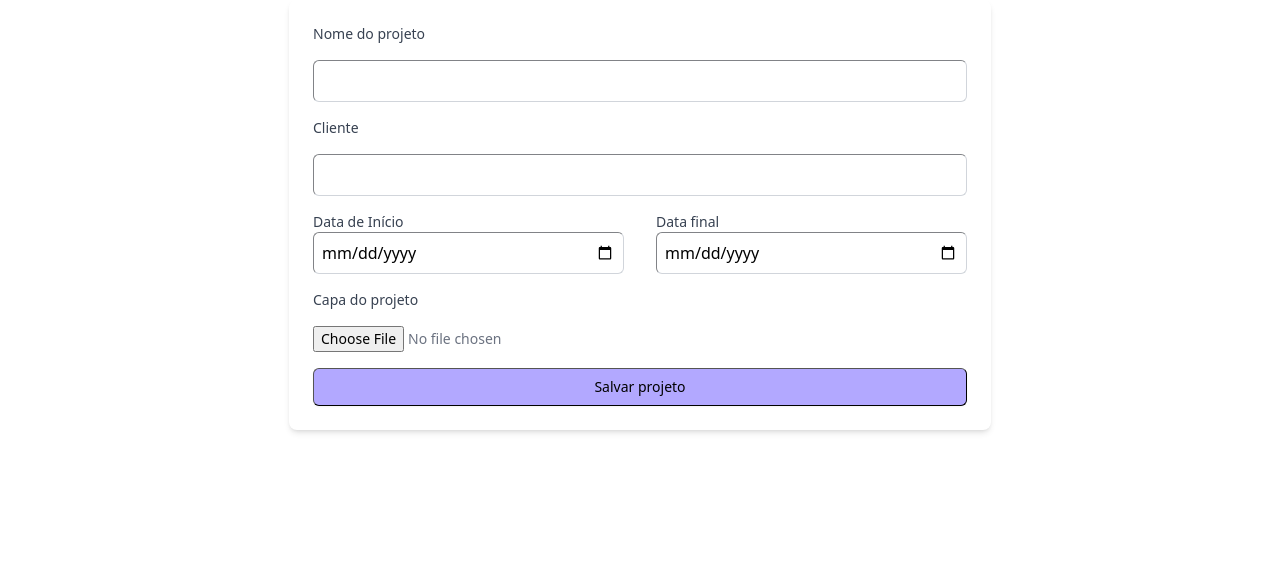
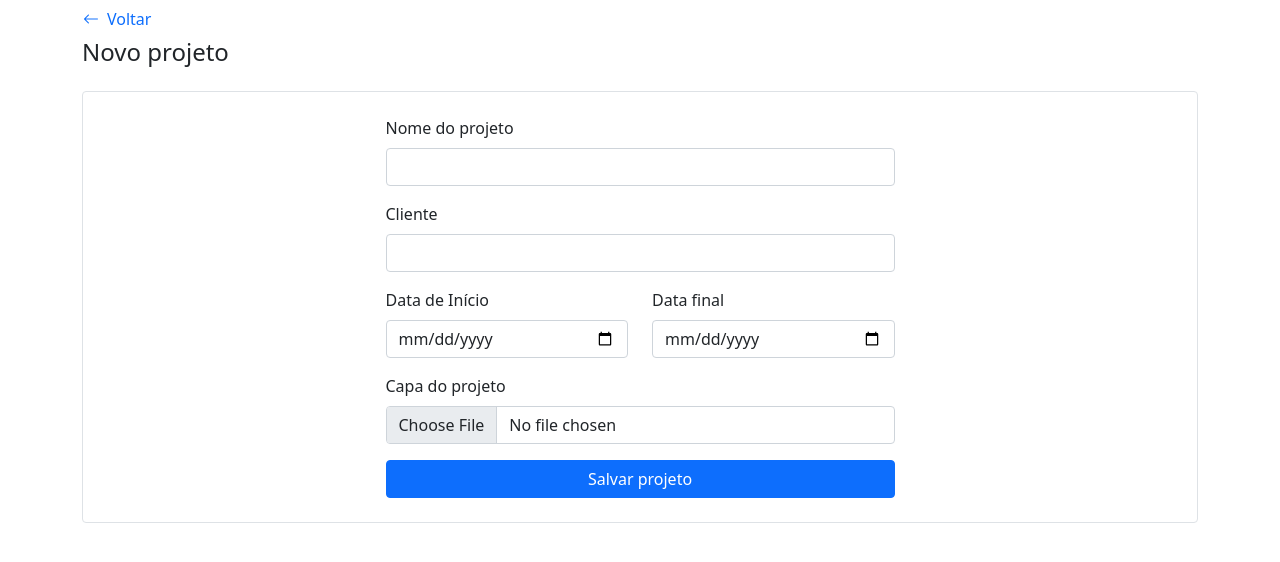
Before and after one commit to candido-luiz/clicksign-vue3, a Vue app: page /create-project in a window 1280 px wide. Shown: the top 562 px of the page. Built offline with nearby package versions, Linux system fonts and the light colour scheme.

Commit message:
feat(RemoveProject):  Adiciona modal e logica de exclusao de projetos

```diff
--- a/src/components/CardProject.vue
+++ b/src/components/CardProject.vue
@@ -8,18 +8,33 @@ const props = defineProps<{
   project: Project;
 }>();
 
+const emit = defineEmits<{
+  (e: 'removeProject', projectId: string): void;
+}>();
+
+
 const { toggleFavorite } = useProjectStore();
 
 // Função para formatar a data
-const formatDate = (date: Date) => {
-  return new Intl.DateTimeFormat('pt-BR').format(new Date(date));
-};
 
 const cardCoverImage = computed(() => {
   return props.project.coverImage || defaultCoverImage;
 });
 
 const isFavorite = computed(() => props.project.isFavorite);
+
+const formatDate = (date: Date) => {
+  return new Intl.DateTimeFormat('pt-BR').format(new Date(date));
+};
+
+const editProject = (projectId: string) => {
+
+}
+
+const removeProject = (projectId: string) => {
+  emit('removeProject', projectId)
+}
+
 </script>
 
 <template>
@@ -34,14 +49,34 @@ const isFavorite = computed(() => props.project.isFavorite);
         :class="[isFavorite ? 'bi bi-star-fill' : 'bi bi-star']"
         class="position-absolute"
         :style="{
-          bottom: '10px',
-          right: '10px',
+          bottom: '17px',
+          right: '74px',
           fontSize: '1.5rem',
           cursor: 'pointer',
           color: isFavorite ? '#FFB23D' : 'white'
         }"
         @click="toggleFavorite(project.id)"
       ></i>
+
+      <!-- Dropdown de ações -->
+      <div class="position-absolute" style="bottom: 17px; right: 16px;">
+        <div class="dropdown">
+          <button
+            class="btn bg-white rounded-circle shadow-sm"
+            type="button"
+            id="dropdownMenuButton"
+            data-bs-toggle="dropdown"
+            aria-expanded="false"
+            style="width: 36px; height: 36px; padding: 0; display: flex; align-items: center; justify-content: center;"
+          >
+            <i class="bi bi-three-dots"></i>
+          </button>
+          <ul class="dropdown-menu" aria-labelledby="dropdownMenuButton">
+            <li><a class="dropdown-item" href="#" @click="editProject(project.id)">Editar</a></li>
+            <li><a class="dropdown-item text-danger" href="#" @click="removeProject(project.id)">Remover</a></li>
+          </ul>
+        </div>
+      </div>
     </div>
 
     <div class="card-body">
--- /dev/null
+++ b/src/components/ModalRemoveProject.vue
@@ -0,0 +1,54 @@
+<template>
+  <div class="modal fade show d-block" tabindex="-1" style="background: rgba(0, 0, 0, 0.5);" role="dialog">
+    <div class="modal-dialog" style="margin-top: 100px;">
+      <div class="modal-content" style="max-width: 582px; margin: auto; position: relative;">
+        <!-- Ícone de lixeira -->
+        <div class="trash-icon position-absolute top-0 start-50 translate-middle" style="width: 64px; height: 64px; background: #695CCD; border-radius: 50%; box-shadow: 0 0 5px rgba(0, 0, 0, 0.3);">
+          <i class="bi bi-trash" style="font-size: 20px; color: white; position: absolute; top: 50%; left: 50%; transform: translate(-50%, -50%);"></i>
+        </div>
+
+        <div class="modal-body p-4 d-flex flex-column align-items-center">
+          <h1 class="mb-3" style="font-size: 22px;">Remover Projeto</h1>
+          <hr class="my-3" style="width: 100%; border: 1px solid #dee2e6;"/>
+          <p class="mb-3 text-center">Essa ação removerá definitivamente o projeto:</p>
+          <h2 class="mb-4 text-center" style="font-size: 24px;">{{ projectName }}</h2>
+          <div class="d-flex gap-2">
+            <button class="btn btn-secondary" @click="$emit('cancel')">Cancelar</button>
+            <button class="btn btn-primary" @click="confirmRemoval">Confirmar</button>
+          </div>
+        </div>
+      </div>
+    </div>
+  </div>
+</template>
+
+<script setup lang="ts">
+import { defineEmits, defineProps } from 'vue';
+
+const props = defineProps<{
+  projectName: string;
+  projectId: string;
+}>();
+
+const emit = defineEmits<{
+  (e: 'confirm', projectId: string): void;
+  (e: 'cancel'): void;
+}>();
+
+const confirmRemoval = () => {
+  emit('confirm', props.projectId);
+};
+</script>
+
+<style scoped>
+.modal-content {
+  max-width: 582px;
+  padding: 32px;
+}
+.modal-body {
+  display: flex;
+  flex-direction: column;
+  align-items: center;
+  justify-content: center;
+}
+</style>
--- a/src/views/CreateProjectView.vue
+++ b/src/views/CreateProjectView.vue
@@ -18,7 +18,6 @@ const handleFileChange = async (event: Event) => {
   const file = (event.target as HTMLInputElement).files?.[0];
 
   if (file) {
-
     try {
       // Converter o arquivo para Base64
       const base64 = await fileToBase64(file);
@@ -44,72 +43,101 @@ const createProject = () => {
   );
 
   projectStore.addProject(project);
+  goToHome();
+};
+
+const goToHome = () => {
   router.push({name: 'home'});
-};
+
+}
 </script>
 
 <template>
-  <form @submit.prevent="createProject" class="tw-max-w-[702px] tw-mx-auto tw-p-6 tw-bg-white tw-shadow-md tw-rounded-lg">
-    <div class="tw-flex tw-flex-col tw-gap-4">
-      <label for="projectName" class="tw-block tw-text-sm tw-font-medium tw-text-gray-700">Nome do projeto</label>
+  <div class="container d-flex justify-content-center min-vh-100">
+    <div class="d-flex flex-column w-100">
+      <!-- Header -->
+      <header class="mb-4">
+        <div class="d-flex flex-column align-items-start">
+          <button
+            @click="goToHome"
+            class="ps-0 btn btn-link text-decoration-none d-flex align-items-center"
+          >
+            <i class="bi bi-arrow-left me-2"></i>
+            <span>Voltar</span>
+          </button>
+          <h1 class="fs-4 m-0">Novo projeto</h1>
+        </div>
+      </header>
+
+      <!-- Formulário -->
+       <div class="border rounded-2">
+         <form @submit.prevent="createProject" class="col-md-8 col-lg-6 mx-auto bg-white p-4 rounded">
+           <div class="mb-3">
+             <label for="projectName" class="form-label">Nome do projeto</label>
              <input
                type="text"
                id="projectName"
                v-model="projectName"
                required
-        class="tw-block tw-w-full tw-border tw-border-gray-300 tw-rounded-md tw-p-2 focus:tw-border-indigo-500 focus:tw-ring focus:tw-ring-indigo-500 focus:tw-ring-opacity-50"
+               class="form-control"
              />
+           </div>
 
-      <label for="projectCustomer" class="tw-block tw-text-sm tw-font-medium tw-text-gray-700">Cliente</label>
+           <div class="mb-3">
+             <label for="projectCustomer" class="form-label">Cliente</label>
              <input
                type="text"
                id="projectCustomer"
                v-model="projectCustomer"
                required
-        class="tw-block tw-w-full tw-border tw-border-gray-300 tw-rounded-md tw-p-2 focus:tw-border-indigo-500 focus:tw-ring focus:tw-ring-indigo-500 focus:tw-ring-opacity-50"
+               class="form-control"
              />
+           </div>
 
-      <div class="tw-flex tw-gap-8">
-        <div class="tw-flex-1">
-          <label for="projectStartDate" class="tw-block tw-text-sm tw-font-medium tw-text-gray-700">Data de Início</label>
+           <div class="row mb-3">
+             <div class="col">
+               <label for="projectStartDate" class="form-label">Data de Início</label>
                <input
                  type="date"
                  id="projectStartDate"
                  v-model="projectStartDate"
                  required
-            class="tw-block tw-w-full tw-border tw-border-gray-300 tw-rounded-md tw-p-2 focus:tw-border-indigo-500 focus:tw-ring focus:tw-ring-indigo-500 focus:tw-ring-opacity-50"
+                 class="form-control"
                />
              </div>
-
-        <div class="tw-flex-1">
-          <label for="projectFinalDate" class="tw-block tw-text-sm tw-font-medium tw-text-gray-700">Data final</label>
+             <div class="col">
+               <label for="projectFinalDate" class="form-label">Data final</label>
                <input
                  type="date"
                  id="projectFinalDate"
                  v-model="projectFinalDate"
                  required
-            class="tw-block tw-w-full tw-border tw-border-gray-300 tw-rounded-md tw-p-2 focus:tw-border-indigo-500 focus:tw-ring focus:tw-ring-indigo-500 focus:tw-ring-opacity-50"
+                 class="form-control"
                />
              </div>
            </div>
 
-      <label for="projectCover" class="tw-block tw-text-sm tw-font-medium tw-text-gray-700">Capa do projeto</label>
+           <div class="mb-3">
+             <label for="projectCover" class="form-label">Capa do projeto</label>
              <input
                type="file"
                id="projectCover"
                accept="image/*"
                @change="handleFileChange"
-        class="tw-block tw-w-full tw-text-sm tw-text-gray-500 tw-file:py-2 tw-file:px-4 tw-file:border tw-file:border-gray-300 tw-file:rounded-md tw-file:text-sm tw-file:font-medium tw-file:bg-gray-100 hover:file:tw-bg-gray-200"
+               class="form-control"
              />
+           </div>
 
            <button
              type="submit"
-        class="tw-w-full tw-bg-[#B2A8FF] tw-text-white tw-py-2 tw-px-4 tw-rounded-md tw-border tw-border-transparent tw-shadow-sm tw-text-sm tw-font-medium hover:tw-bg-[#a08ee2] focus:tw-outline-none focus:tw-ring-2 focus:tw-ring-offset-2 focus:tw-ring-indigo-500"
+             class="btn btn-primary w-100"
            >
              Salvar projeto
            </button>
+         </form>
        </div>
-  </form>
+    </div>
+  </div>
 </template>
 
 <style scoped>
--- a/src/views/ListProjectView.vue
+++ b/src/views/ListProjectView.vue
@@ -1,14 +1,17 @@
 <script setup lang="ts">
+import { ref, computed, watch } from 'vue';
+import { useRouter } from 'vue-router';
 import CardProject from '@/components/CardProject.vue';
+import ModalRemoveProject from '@/components/ModalRemoveProject.vue';
 import { Project } from '@/models/Project';
 import { useProjectStore } from '@/stores/project';
-import { computed, ref, watch } from 'vue';
-import { useRouter } from 'vue-router';
 
 const router = useRouter();
 const projectStore = useProjectStore();
 const projectList = ref<Project[]>([]);
 const totalProjects = computed(() => projectStore.projects.length);
+const showModal = ref(false);
+const projectIdToRemove = ref<string | null>(null);
 
 const createNewProject = () => {
   router.push({ name: 'create-project' });
@@ -32,9 +35,28 @@ const toggleSortOption = (event: Event) => {
   projectStore.setSortOption(option);
 }
 
+const removeProject = (projectId: string) => {
+  projectIdToRemove.value = projectId;
+  showModal.value = true;
+};
+
+const confirmRemoval = (projectId: string) => {
+  projectStore.removeProject(projectId);
+  showModal.value = false;
+  projectIdToRemove.value = null;
+  projectList.value = projectList.value.filter(project => {
+    return project.id !== projectId;
+  });
+};
+
+const cancelRemoval = () => {
+  showModal.value = false;
+  projectIdToRemove.value = null;
+}
+
 watch([onlyFavorites, sortOption], () => {
   projectList.value = projectStore.projectList;
-}, {immediate: true})
+}, { immediate: true })
 </script>
 
 <template>
@@ -84,9 +106,19 @@ watch([onlyFavorites, sortOption], () => {
           :project="project"
           class="w-100"
           style="max-width: 346px; min-width: 346px;"
+          @removeProject="removeProject"
         />
       </TransitionGroup>
     </main>
+
+    <!-- Modal de Remoção de Projeto -->
+    <ModalRemoveProject
+      v-if="showModal"
+      :projectName="projectList.find(p => p.id === projectIdToRemove)?.name || ''"
+      :projectId="projectIdToRemove!"
+      @confirm="confirmRemoval"
+      @cancel="cancelRemoval"
+    />
   </div>
 </template>
 
```
Lines whose indentation alone changed are shown as unchanged.
